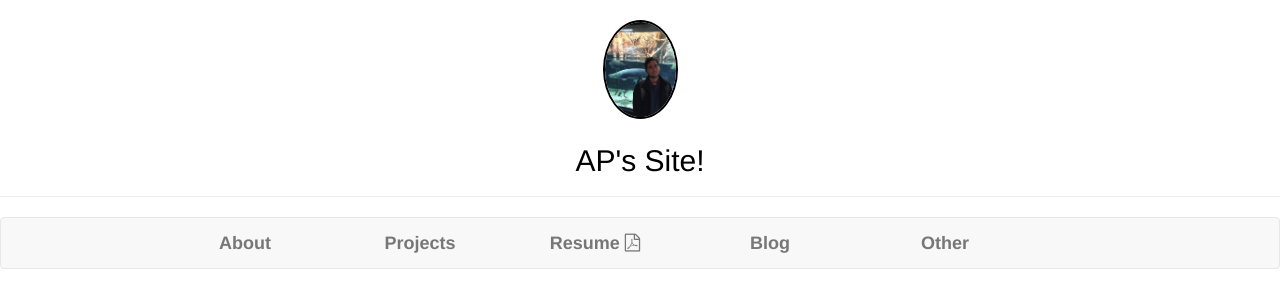
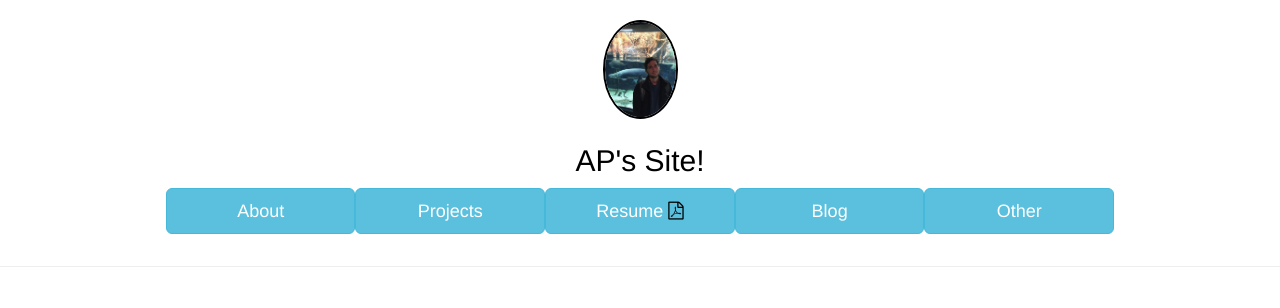
Before and after one commit to reztip/mysite, a Django app: template controller/templates/controller/about.html in a window 1280 px wide. Shown: the top 308 px of the page. Run offline with Django 3.2, Linux system fonts and the light colour scheme; the template is opened without the code that fills it, so the values that code supplies are empty; some libraries are stand-ins or nearby versions.

Commit message:
refactor main template links: about ... other

```diff
--- a/controller/static/controller/style.css
+++ b/controller/static/controller/style.css
@@ -3,11 +3,6 @@
   vertical-align: center;
 }
 
-.navbar-brand {
-  text-align: center;
-  vertical-align: center;
-  color: black;
-}
 
 img {
   display: block;
@@ -16,3 +11,15 @@ img {
   margin-bottom: -15px;
   border: 2px solid black;
 }
+
+.btn-group {
+  display: inline-block;
+  margin: 0 auto;
+  text-align: center;
+}
+
+
+.masthead {
+  width: 75px;
+  top: 3;
+}
--- a/controller/templates/controller/base.html
+++ b/controller/templates/controller/base.html
@@ -9,30 +9,20 @@
   </head>
   <body>
     <div class>
-      <img class="img-responsive img-circle" src="{% static 'controller/images/me.jpeg' %}" alt=":3" width="75" height="75" />
+      <img class="masthead img-responsive img-circle" src="{% static 'controller/images/me.jpeg' %}" alt=":3" />
     </div>
     <div class="page-header">
-      <h2><a href="/about" class="text-primary" style="color: black">AP's Site!</a></h2>
+      <h2><a href="{% url 'about' %}" class="text-primary" style="color: black">AP's Site!</a></h2>
+      <div class="navbar container btn-group-2" style="font-weight: bold">
+        <div class="col-md-1"></div>
+        <a href="{% url 'about'  %}" class="col-md-2 btn btn-info btn-lg">About</a>
+        <a href="{% url 'projects'  %}" class="col-md-2 btn btn-info btn-lg">Projects</a>
+        <a class="btn btn-info btn-lg col-md-2" href="{% url 'resume' %}">Resume  <i class="fa fa-file-pdf-o" style="color: black"></i></a>
+        <a href="{% url 'blog'  %}" class="col-md-2 btn btn-info btn-lg">Blog</a>
+        <a href="{% url 'other'  %}" class="col-md-2 btn btn-info btn-lg">Other</a>
+      </div>
     </div>
 
-  <div class="navbar navbar-default">
-    <div class="container-fluid">
-      <div class="navbar-header">
-        <button type="button" class="navbar-toggle collapsed" data-toggle="collapse" data-target="#bs-example-navbar-collapse-1" aria-expanded="false">
-          <h2><a href="{% url 'about' %}">Hi</a></h2>
-        </button>
-      </div>
-      <div class="container" style="font-weight: bold">
-        <div class="col-md-1"></div>
-        <a class="navbar-brand col-md-2" href="#">About</a>
-        <a class="navbar-brand col-md-2" href="#">Projects</a>
-        <a class="navbar-brand col-md-2" href="{% url 'resume' %}">Resume <i class="fa fa-file-pdf-o"></i></a>
-        <a class="navbar-brand col-md-2" href="#">Blog</a>
-        <a class="navbar-brand col-md-2" href="#">Other</a>
-        <div class="col-md-1"></div>
-      </div>
-    </div>
-  </div>
     {% block aboutcontent %}{% endblock %}
     {% block projectscontent %}{% endblock %}
     {% block blogscontent %}{% endblock %}
```
Also changed, not shown: controller/templates/controller/resume.html (added), 2 other files.
